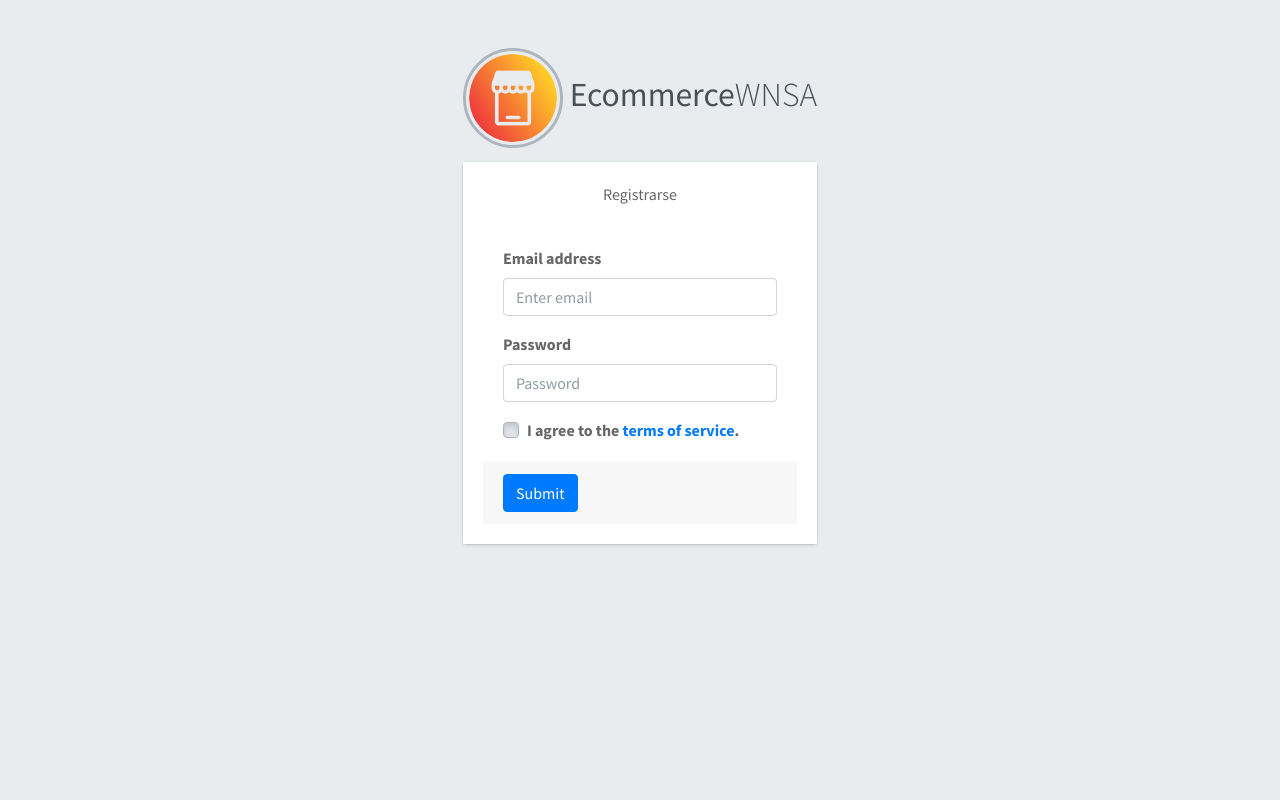
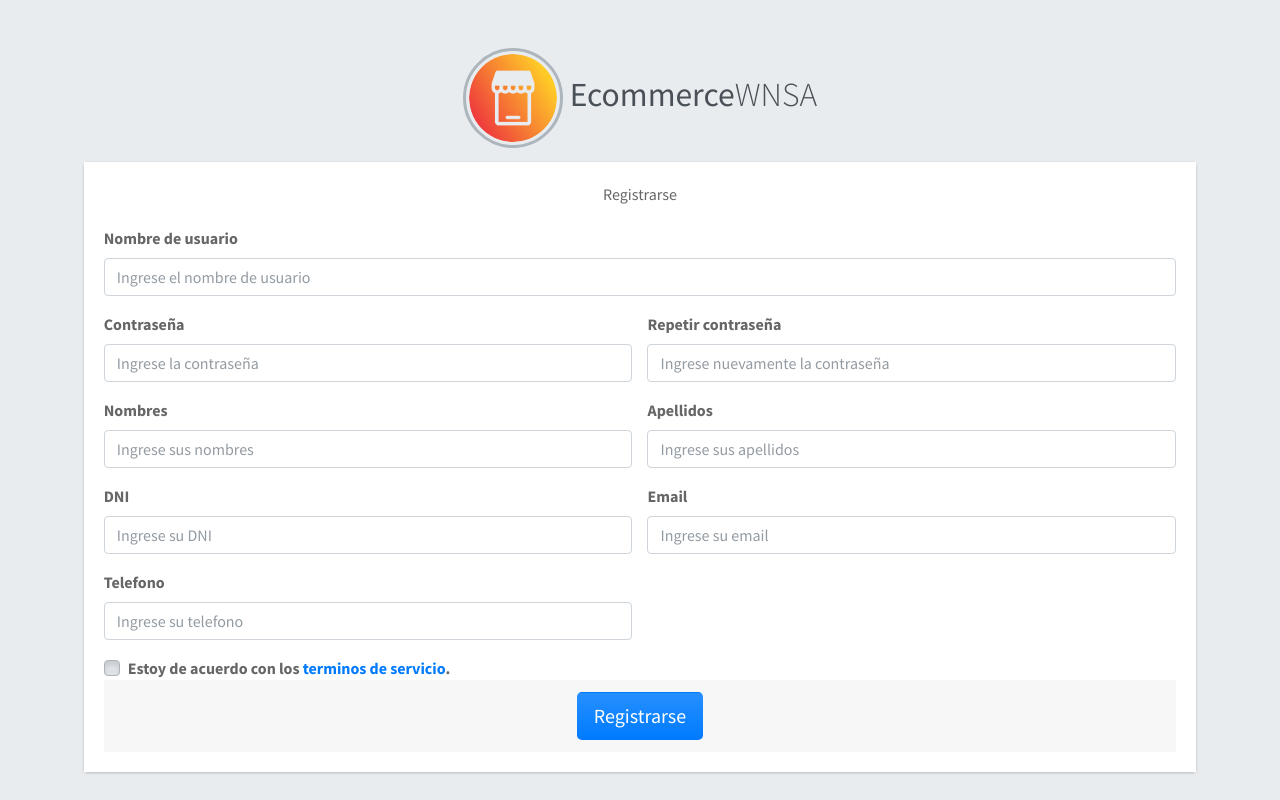
Before and after one commit to WalterNickSuelArroyo/E-commerce, a PHP site: page /Views/register.php in a window 1280 px wide. Run offline with PHP 8.4, Linux system fonts and the light colour scheme; some libraries are stand-ins or nearby versions.

Commit message:
9. Mantenimiento de registrar usuario p2

```diff
--- a/Views/register.php
+++ b/Views/register.php
@@ -26,29 +26,67 @@
         <div class="card">
             <div class="card-body login-card-body">
                 <p class="login-box-msg">Registrarse</p>
-                <form id="quickForm">
-                    <div class="card-body">
-                        <div class="form-group">
-                            <label for="exampleInputEmail1">Email address</label>
-                            <input type="email" name="email" class="form-control" id="exampleInputEmail1"
-                                placeholder="Enter email">
+                <form id="form-register">
+                    <div class="row">
+                        <div class="col-sm-12">
+                            <div class="form-group">
+                                <label for="username">Nombre de usuario</label>
+                                <input type="text" name="username" class="form-control" id="username"
+                                    placeholder="Ingrese el nombre de usuario">
+                            </div>
                         </div>
-                        <div class="form-group">
-                            <label for="exampleInputPassword1">Password</label>
-                            <input type="password" name="password" class="form-control" id="exampleInputPassword1"
-                                placeholder="Password">
+                        <div class="col-sm-6">
+                            <div class="form-group">
+                                <label for="pass">Contraseña</label>
+                                <input type="password" name="pass" class="form-control" id="pass"
+                                    placeholder="Ingrese la contraseña">
+                            </div>
+                            <div class="form-group">
+                                <label for="nombres">Nombres</label>
+                                <input type="text" name="nombres" class="form-control" id="nombres"
+                                    placeholder="Ingrese sus nombres">
+                            </div>
+                            <div class="form-group">
+                                <label for="dni">DNI</label>
+                                <input type="text" name="dni" class="form-control" id="dni"
+                                    placeholder="Ingrese su DNI">
+                            </div>
+                            <div class="form-group">
+                                <label for="telefono">Telefono</label>
+                                <input type="text" name="telefono" class="form-control" id="telefono"
+                                    placeholder="Ingrese su telefono">
+                            </div>
                         </div>
-                        <div class="form-group mb-0">
-                            <div class="custom-control custom-checkbox">
-                                <input type="checkbox" name="terms" class="custom-control-input" id="exampleCheck1">
-                                <label class="custom-control-label" for="exampleCheck1">I agree to the <a href="#">terms
-                                        of service</a>.</label>
+                        <div class="col-sm-6">
+                            <div class="form-group">
+                                <label for="pass_repeat">Repetir contraseña</label>
+                                <input type="password" name="pass_repeat" class="form-control" id="pass_repeat"
+                                    placeholder="Ingrese nuevamente la contraseña">
+                            </div>
+                            <div class="form-group">
+                                <label for="apellidos">Apellidos</label>
+                                <input type="text" name="apellidos" class="form-control" id="apellidos"
+                                    placeholder="Ingrese sus apellidos">
+                            </div>
+                            <div class="form-group">
+                                <label for="email">Email</label>
+                                <input type="text" name="email" class="form-control" id="email"
+                                    placeholder="Ingrese su email">
+                            </div>
+                        </div>
+                        <div class="col-sm-12">
+                            <div class="form-group mb-0">
+                                <div class="custom-control custom-checkbox">
+                                    <input type="checkbox" name="terms" class="custom-control-input" id="terms">
+                                    <label class="custom-control-label" for="terms">Estoy de acuerdo con los <a
+                                            href="#">terminos de servicio</a>.</label>
+                                </div>
                             </div>
                         </div>
                     </div>
                     <!-- /.card-body -->
-                    <div class="card-footer">
-                        <button type="submit" class="btn btn-primary">Submit</button>
+                    <div class="card-footer text-center">
+                        <button type="submit" class="btn btn-lg bg-gradient-primary">Registrarse</button>
                     </div>
                 </form>
 
@@ -78,7 +116,7 @@
                 alert("Form successful submitted!");
             }
         });
-        $('#quickForm').validate({
+        $('#form-register').validate({
             rules: {
                 email: {
                     required: true,
```
